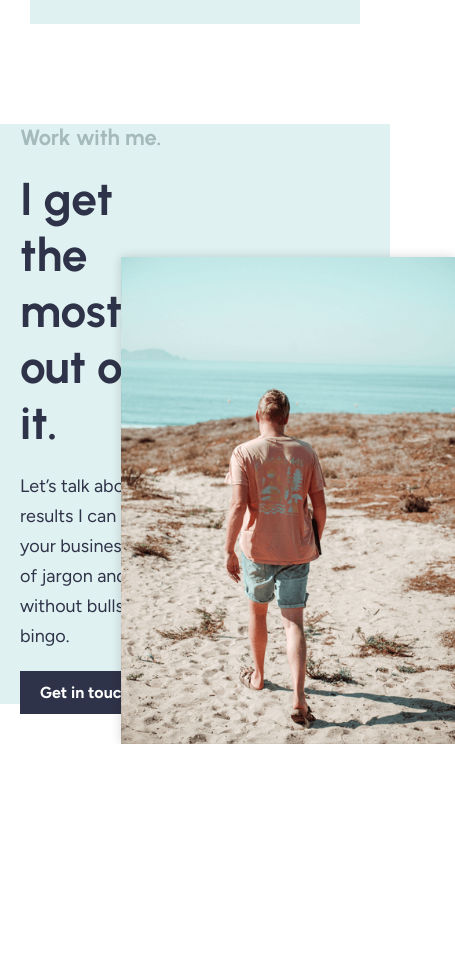
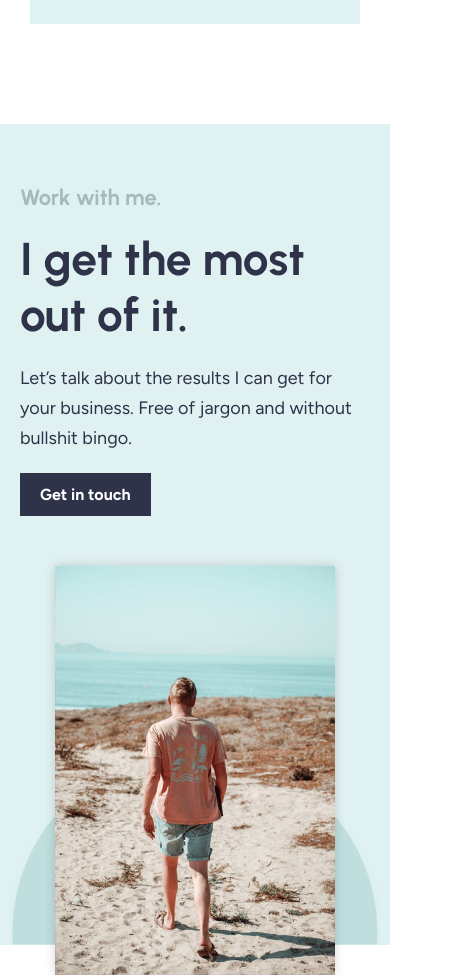
Before and after one commit to alexneumayr/react-landing-page-clone, a JavaScript app: page / in a window 390 px wide. Shown: the part 4420-5395 px from the top of the page, 455 px wide, since content can reach past the window. Before the commit the page ends 5164 px from the top, so only its background shows below. Built offline with nearby package versions, Linux system fonts and the light colour scheme; the HTML template or start-up script is replaced by a standard one.

Commit message:
Add mobile GetInTouch

```diff
--- a/src/GetInTouch/GetInTouch.js
+++ b/src/GetInTouch/GetInTouch.js
@@ -17,8 +17,19 @@ export default function Header() {
           <LinkButton href="/" className={styles.pageTopButton}>
             Get in touch
           </LinkButton>
+          <div className={styles.photoAndSemicircleMobile}>
+            <img
+              src={beachPhoto}
+              alt="me walking on a beach"
+              className={styles.photoMobile}
+            />
+            <img
+              src={blueSemicircle}
+              className={styles.semicircle}
+              alt="blue background semicircle"
+            />
+          </div>
         </div>
-
         <div className={styles.secondGridColumn}>
           <img
             src={blueSemicircle}
--- a/src/GetInTouch/GetInTouch.module.css
+++ b/src/GetInTouch/GetInTouch.module.css
@@ -2,11 +2,19 @@
   background: rgb(224, 241, 241);
   height: 580px;
   font-family: Urbanist, serif;
+  @media (max-width: 765px) {
+    width: 100%;
+    height: initial;
+    padding-top: 60px;
+  }
 }
 .secondGridColumn {
   display: flex;
   justify-content: center;
   position: relative;
+  @media (max-width: 765px) {
+    display: none;
+  }
 }
 .division {
   display: grid;
@@ -14,10 +22,17 @@
   height: 100%;
   gap: 20px;
   margin: 0 20px;
+  @media (max-width: 765px) {
+    display: block;
+  }
 }
 .semicircle {
   width: 100%;
   align-self: end;
+  @media (max-width: 765px) {
+    position: absolute;
+    width: 95%;
+  }
 }
 .photo {
   position: absolute;
@@ -25,6 +40,22 @@
   width: 334px;
   align-self: end;
   box-shadow: rgba(0, 0, 0, 0.16) 0px 0px 10px 0px;
+  @media (max-width: 765px) {
+    display: none;
+  }
+}
+
+.photoMobile {
+  display: none;
+  @media (max-width: 765px) {
+    bottom: -30px;
+    width: 80%;
+    align-self: end;
+    box-shadow: rgba(0, 0, 0, 0.16) 0px 0px 10px 0px;
+    position: relative;
+    z-index: 2;
+    display: initial;
+  }
 }
 
 .firstGridColumn h1 {
@@ -58,3 +89,11 @@
   color: rgb(165, 186, 187);
   margin: 0;
 }
+
+.photoAndSemicircleMobile {
+  display: none;
+  @media (max-width: 765px) {
+    display: flex;
+    justify-content: center;
+  }
+}
--- a/src/PageTop/PageTop.module.css
+++ b/src/PageTop/PageTop.module.css
@@ -23,7 +23,6 @@
   height: 100%;
   gap: 20px;
   margin: 0 20px;
-
   @media (max-width: 765px) {
     display: block;
   }
```
